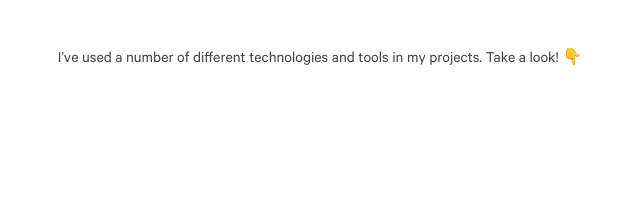
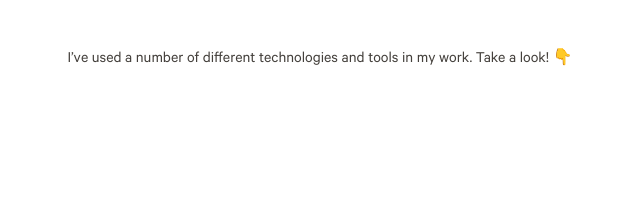
Before and after one commit to bradenr402/portfolio, a website built with webpack: page src/skills.html in a window 1280 px wide. Shown: the part 379-594 px from the top of the page, 320-960 px from the left. Built offline with nearby package versions, Linux system fonts and the light colour scheme; what tailwindcss-fluid-type would draw is missing.

Commit message:
style: change skills tagline

```diff
--- a/src/skills.html
+++ b/src/skills.html
@@ -12,7 +12,7 @@
         <div class="text-balance text-center font-semibold text-stone-800 text-5xl">
           <p class="mb-12">These are my skills!</p>
           <p class="max-w-4xl text-balance text-center font-medium text-stone-700 text-2xl">
-            I&#8217;ve used a number of different technologies and tools in my projects. Take a
+            I&#8217;ve used a number of different technologies and tools in my work. Take a
             look!
             <span class="inline-flex animate-slide">👇</span>
           </p>
```
